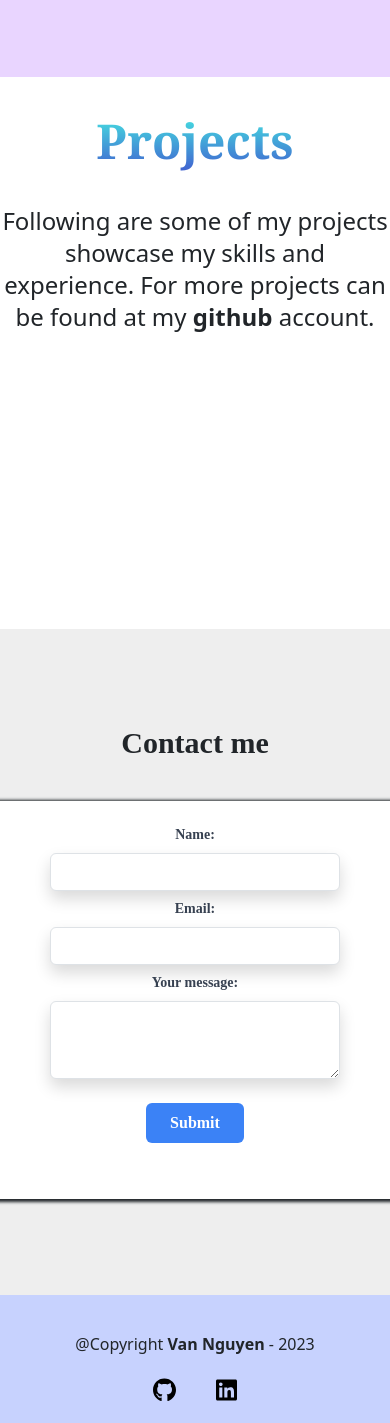
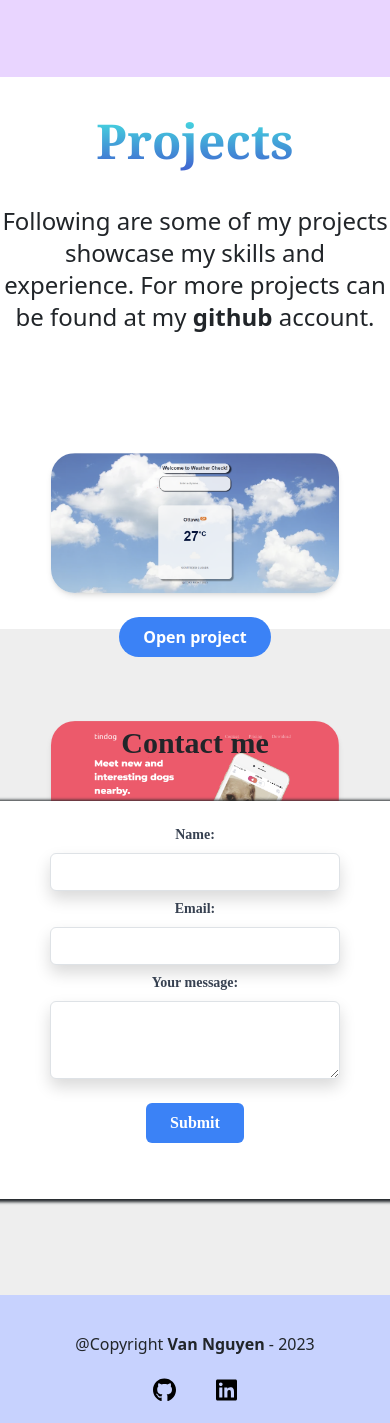
Before and after one commit to vanguyen333/mysiteO, a React (Vite) app: page / in a window 390 px wide. Shown: the part 1592-3015 px from the top of the page. Built offline with nearby package versions, Linux system fonts and the light colour scheme.

Commit message:
projects centered and responsive but small size wont show enough space for projects, need descriptions

```diff
--- a/src/components/Projects.jsx
+++ b/src/components/Projects.jsx
@@ -1,7 +1,7 @@
 import "./project.css";
 const Projects = () => {
   return (
-    <div className="projects h-96  ">
+    <div className="projects  h-96 md:h-auto  ">
       <h1 className=" h1ex text-center font-bold font-sans sans-serif font-serif text-5xl text-[#434e58] pb-10 text-center">
         Projects
       </h1>
@@ -13,6 +13,48 @@ const Projects = () => {
         </strong>
         account.
       </p>
+      <div className="hinh py-20 flex flex-col md:flex-row justify-center items-center gap-10  px-10">
+        <div className="img ">
+          <img
+            className="w-72 rounded-3xl border-none shadow-md"
+            src="imgs/weather.png"
+            alt="checking weather"
+          />
+          <div className="flex justify-center">
+            <button className=" bg-blue-500 text-white font-bold my-4 py-2 px-4 rounded-full">
+              <a href="https://eclectic-cat-41d5da.netlify.app/">
+                Open project
+              </a>
+            </button>
+          </div>
+        </div>
+        <div className="img">
+          <img
+            className="w-72 rounded-3xl border-none shadow-md"
+            src="imgs/tindog.png"
+            alt="tindog"
+          />
+          <div className="flex justify-center">
+            <button className="bg-blue-500  text-white font-bold my-4  py-2 px-4 rounded-full">
+              <a href="https://yummyapple123.github.io/tindog/">Open project</a>
+            </button>
+          </div>
+        </div>
+        <div className="img">
+          <img
+            className="w-72 rounded-3xl border-none shadow-md"
+            src="imgs/randomquotes.png"
+            alt="random quote "
+          />
+          <div className="flex justify-center">
+            <button className="bg-blue-500 text-white font-bold my-4  py-2 px-4 rounded-full">
+              <a href="https://jocular-maamoul-1b0c23.netlify.app/">
+                Open project
+              </a>
+            </button>
+          </div>
+        </div>
+      </div>
 
       {/* <table className="">
         <tr>
--- a/src/pages/About.jsx
+++ b/src/pages/About.jsx
@@ -2,25 +2,25 @@ import Footer from "../components/Footer";
 import "./about.css";
 const About = () => {
   return (
-    <div className="about">
+    <div className="about ">
       <div className="pt-20  flex flex-col md:flex-row justify-center items-center gap-10  px-10">
-        <div className="img md:h-auto ">
+        <div className="box img md:h-auto ">
           <img
-            className="h-32 border-none h-32 md:h-auto"
+            className="shadow-2xl h-32 border-none h-32 md:h-auto"
             src="imgs/bird.jpg"
             alt="bird"
           />
         </div>
-        <div className="img md:h-auto">
+        <div className=" box img md:h-auto">
           <img
-            className=" h-32 border-none rounded-3xl  md:h-auto"
+            className="shadow-2xl h-32 border-none rounded-3xl  md:h-auto"
             src="imgs/me.jpeg"
             alt="metuplip"
           />
         </div>
-        <div className="img md:h-auto">
+        <div className="box img md:h-auto">
           <img
-            className="h-32 border-none md:h-auto "
+            className="shadow-2xl h-32 border-none md:h-auto "
             src="imgs/bird.jpg"
             alt="bird"
           />
@@ -42,6 +42,14 @@ const About = () => {
           this role, I played a pivotal part in designing, updating, and
           revamping the company's WordPress website, gaining valuable hands-on
           experience.
+          <br />
+          <br />
+          Passionate about designing innovative technology products, I am
+          constantly eager to learn and apply new skills and talents to drive
+          your organization's success. With my dedication and expertise, I am
+          confident in making a significant contribution to your team and
+          helping your organization thrive.
+          <br />
         </p>
       </div>
       <p className="pl-10 pt-10">
```
